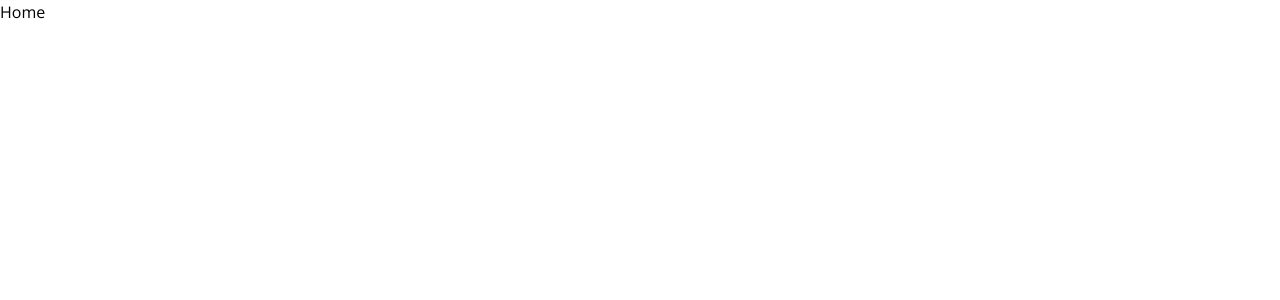
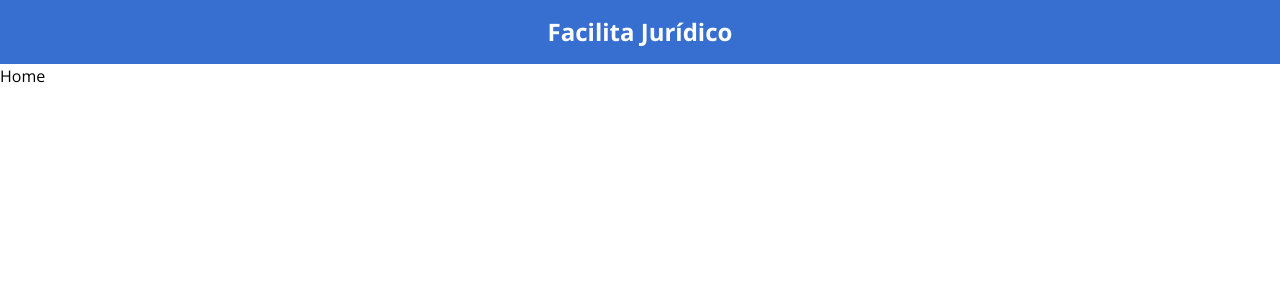
Before and after one commit to gabrielcaamargo/facilita-juridico-web, a React (Vite) app: page / in a window 1280 px wide. Shown: the top 300 px of the page. Built offline with nearby package versions, Linux system fonts and the light colour scheme.

Commit message:
feat: create header

```diff
--- a/src/App.tsx
+++ b/src/App.tsx
@@ -1,9 +1,11 @@
 import { BrowserRouter } from 'react-router-dom';
 import { AppRoutes } from './components/Router';
+import { Header } from './components/Header';
 
 export default function App() {
   return (
     <BrowserRouter>
+      <Header />
       <AppRoutes />
     </BrowserRouter>
   );
--- /dev/null
+++ b/src/components/Header.tsx
@@ -0,0 +1,7 @@
+export function Header() {
+  return (
+    <header className="h-16 bg-[#376fd0] flex items-center justify-center w-full">
+      <strong className="text-white text-xl md:text-2xl">Facilita Jurídico</strong>
+    </header>
+  );
+}
```
